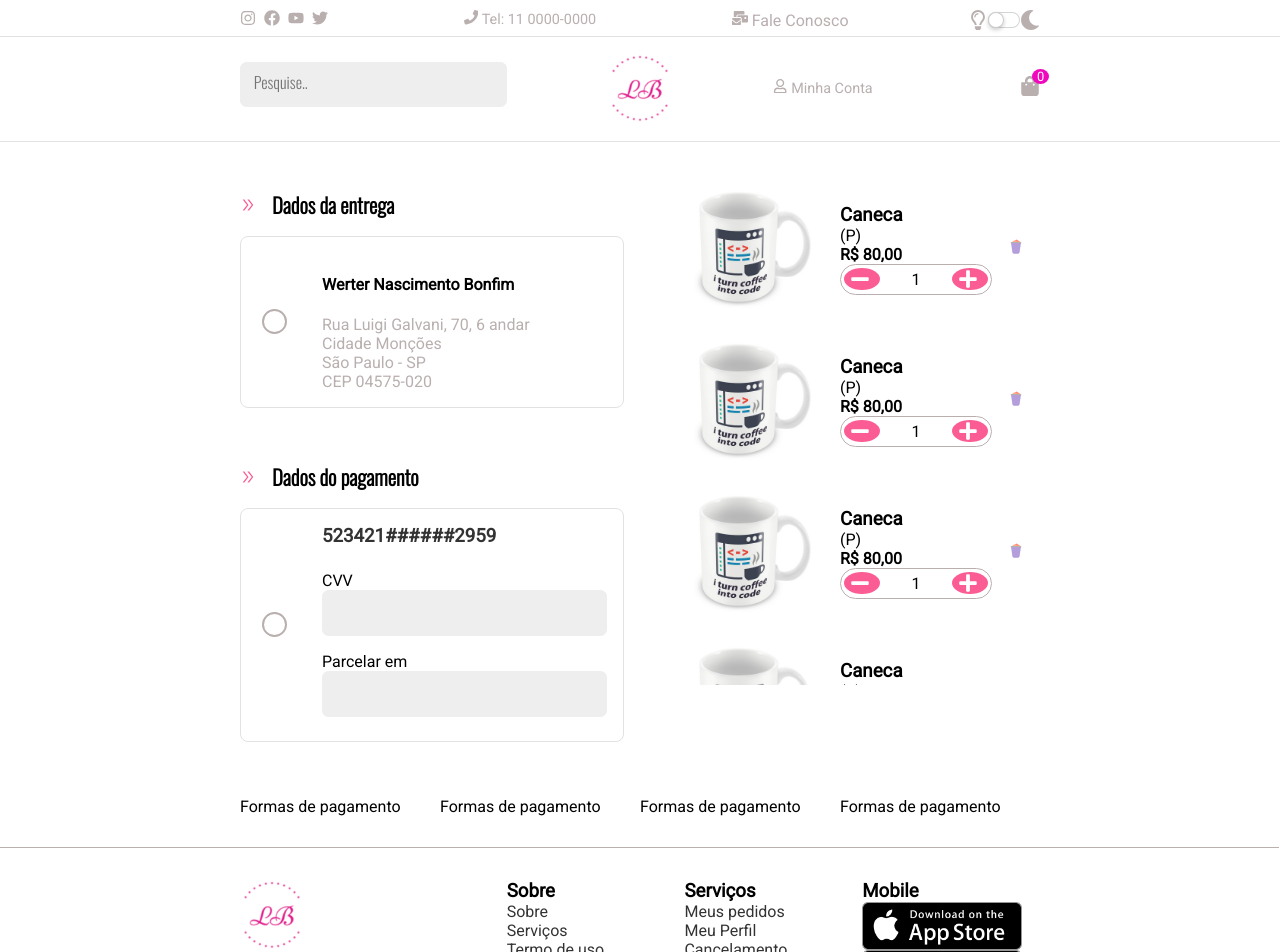
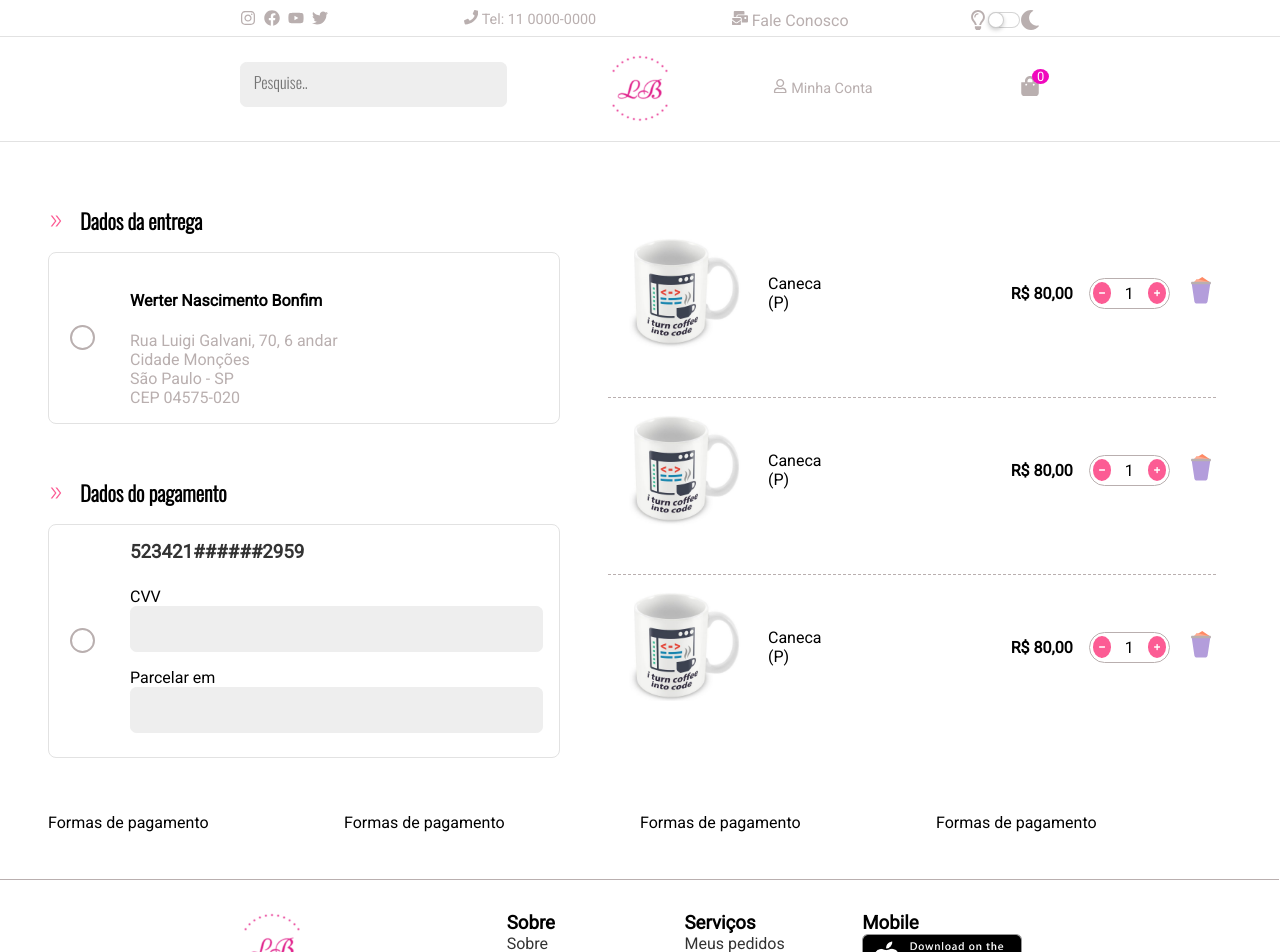
Before and after one commit to LizandraBonfim/loja-liz, a React (Create React App) app: page /finalizar in a window 1280 px wide. Shown: the top 952 px of the page. Built offline with nearby package versions, Linux system fonts and the light colour scheme.

Commit message:
criando finalizacao compra

```diff
--- /dev/null
+++ b/src/components/ItemCarrinho/ItemCarrinhoFinalizar.tsx
@@ -0,0 +1,44 @@
+import React from 'react';
+import produto from '../../assets/produtos/caneca3.jpg';
+
+import { FcFullTrash } from 'react-icons/fc';
+import { FaMinus } from 'react-icons/fa';
+import { BiMinus } from 'react-icons/bi';
+import {
+    ProdutoFinalizar,
+    BotaoQuantidade,
+    Lixeira
+} from './styles';
+import { FaTrashAlt, FaPlus } from 'react-icons/fa';
+import { GrFormSubtract } from 'react-icons/gr';
+
+const ItemCarrinhoFinalizar: React.FC = () => {
+    return (
+        <ProdutoFinalizar>
+
+            <img src={produto} alt="produto" />
+
+
+            <div>
+                <p>Caneca</p>
+                <p>(P)</p>
+            </div>
+
+            <div>
+                <strong>R$ 80,00</strong>
+            </div>
+
+            <BotaoQuantidade>
+                <button><FaMinus size={20} /></button>
+                <p>1</p>
+                <button><FaPlus size={20} /></button>
+            </BotaoQuantidade>
+
+            <Lixeira>
+                <FcFullTrash size={30} />
+            </Lixeira>
+        </ProdutoFinalizar>
+    )
+}
+
+export default ItemCarrinhoFinalizar;
--- a/src/components/ItemCarrinho/styles.ts
+++ b/src/components/ItemCarrinho/styles.ts
@@ -58,3 +58,14 @@ export const Lixeira = styled.div`
     fill: rgb(179, 157, 219);
   }
 `;
+
+export const ProdutoFinalizar = styled.section`
+    display: grid ;
+    gap: 1rem;
+    grid-template-columns: minmax(3rem, 9rem) 1fr auto auto auto;
+    margin-bottom: 2rem;
+    align-items: center;
+
+
+
+`;
--- a/src/pages/ConfirmarPedidos/index.tsx
+++ b/src/pages/ConfirmarPedidos/index.tsx
@@ -1,6 +1,5 @@
 import React from 'react';
-import { MainContainer } from '../../global';
-import ItemCarrinho from '../../components/ItemCarrinho/ItemCarrinho';
+import ItemCarrinhoFinalizar from '../../components/ItemCarrinho/ItemCarrinhoFinalizar';
 
 import {
     Container,
@@ -17,7 +16,6 @@ import { Titulo } from '../Home/styles';
 const ConfirmarPedidos: React.FC = () => {
     return (
 
-        <MainContainer>
         <Container>
 
             <section>
@@ -75,10 +73,12 @@ const ConfirmarPedidos: React.FC = () => {
             </EnderecoContainer>
 
             <CarrinhoContainer>
-                    <ItemCarrinho />
-                    <ItemCarrinho />
-                    <ItemCarrinho />
-                    <ItemCarrinho />
+                <ItemCarrinhoFinalizar />
+                <ItemCarrinhoFinalizar />
+                <ItemCarrinhoFinalizar />
+                <ItemCarrinhoFinalizar />
+                <ItemCarrinhoFinalizar />
+
             </CarrinhoContainer>
 
             <FormasDePagamento>
@@ -106,7 +106,6 @@ const ConfirmarPedidos: React.FC = () => {
             </FormasDePagamento>
 
         </Container>
-        </MainContainer>
     );
 }
 
--- a/src/pages/ConfirmarPedidos/styles.ts
+++ b/src/pages/ConfirmarPedidos/styles.ts
@@ -2,8 +2,12 @@ import styled from 'styled-components';
 import { EstiloScroll } from '../../global';
 
 export const Container = styled.section`
+
+
+margin: 3rem;
+
   display: grid;
-  grid-template-columns: 1fr 1fr;
+  grid-template-columns: minmax(32rem,1fr) 2fr;
   grid-template-areas:
   ' endereco pedidoscarrinho'
   ' dadoscartao  pedidoscarrinho '
@@ -95,12 +99,18 @@ export const CarrinhoContainer = styled.section`
     grid-area: pedidoscarrinho;
     /* grid-column: 1/2; */
     overflow-y: auto;
+    margin-top: 2rem;
+
     padding: 0 1rem;
     ${EstiloScroll}
 
         ::-webkit-scrollbar-track {
-        width: 6px;
-        background: var(--color-boxshadow-cinza);
+            width: 6px;
+            background: var(--color-boxshadow-cinza);
+        }
+
+        > section + section{
+            border-top: 1px dashed var(--color-cinza);
         }
 `;
 
```
Lines whose indentation alone changed are shown as unchanged.
